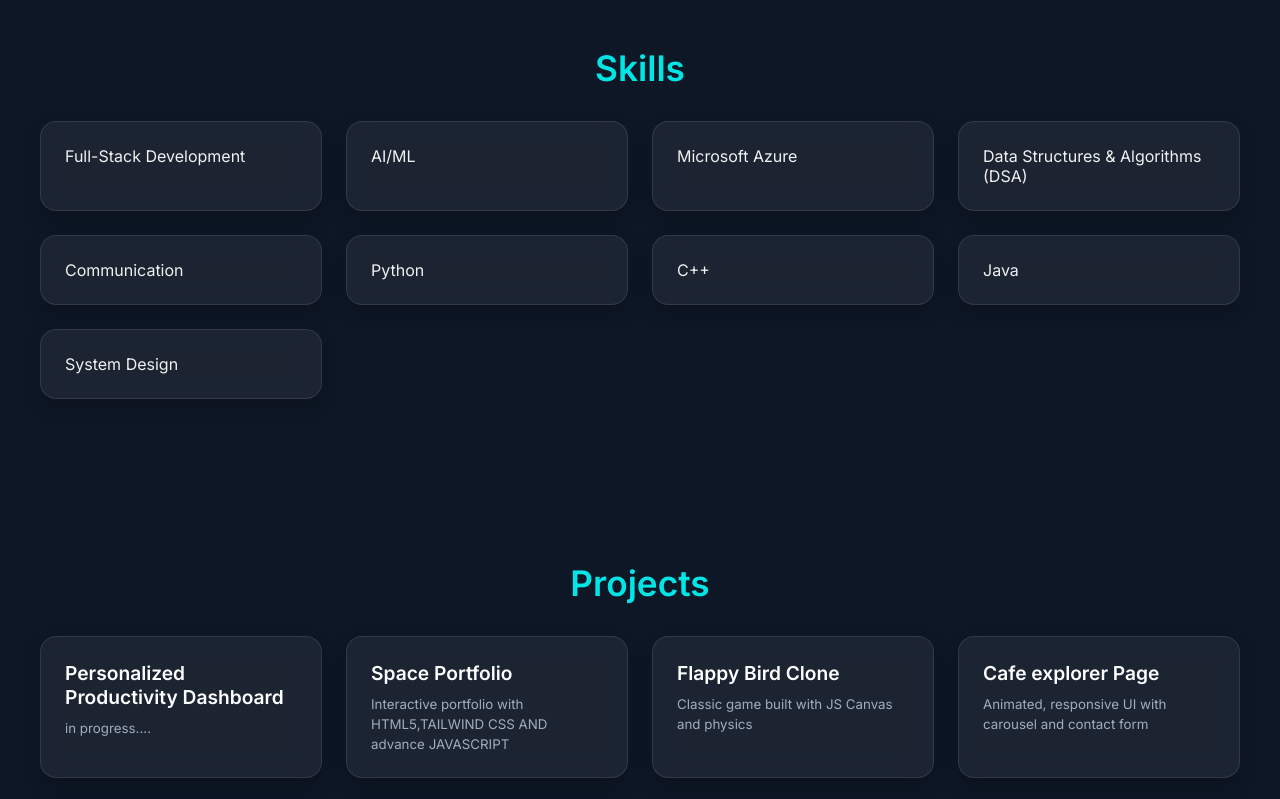
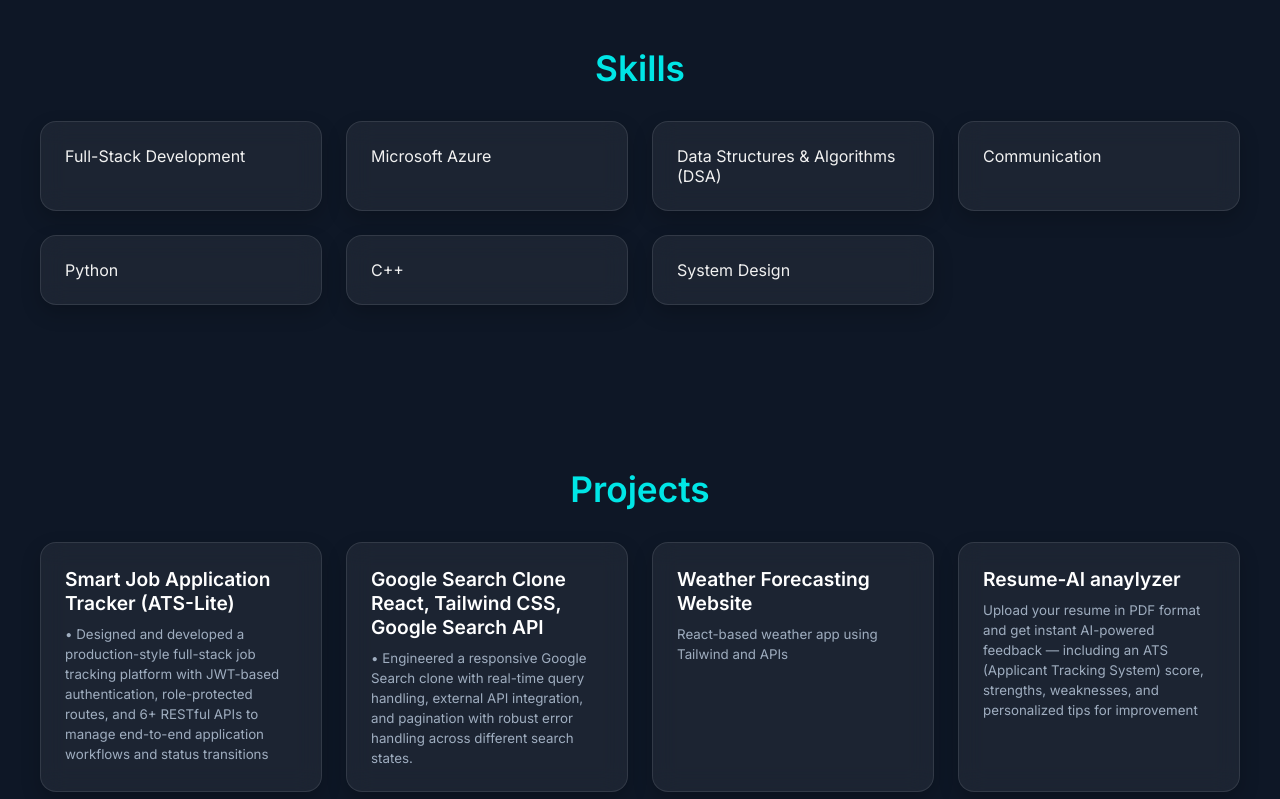
Before and after one commit to suhani2406/for-linkdin, a website: page index.html in a window 1280 px wide. Shown: the part 1080-1879 px from the top of the page. Drawn offline with nearby package versions, Linux system fonts and the light colour scheme.

Commit message:
Fix skills rendering and clean portfolio JS

```diff
--- a/index.html
+++ b/index.html
@@ -225,7 +225,7 @@
   <section class="section" id="achievements" data-aos="fade-up">
     <h3>Achievements</h3>
     <div class="text-block">
-      - Solved 250+ LeetCode problems (focused on DSA, Trees, Graphs, DP).<br>
+      - Solved 300+ LeetCode problems (focused on DSA, Trees, Graphs, DP).<br>
       - Certified in Java, CSS, and AI (HackerRank).<br>
       - UI/UX Workshop Coordinator Certificate.<br>
       -Participated in hackathons.<br>
@@ -257,14 +257,12 @@
 
     const skills = [
       "Full-Stack Development",
-      "AI/ML",
       "Microsoft Azure",
       "Data Structures & Algorithms (DSA)",
       "Communication",
       "Python",
       "C++",
-      "Java",
-      "System Design",
+      "System Design ",
 
     ];
     const skillContainer = document.getElementById("skills-container");
@@ -276,10 +274,8 @@
     });
 
     const projects = [
-      { name: "Personalized Productivity Dashboard", desc: "in progress...." },
-      { name: "Space Portfolio", desc: "Interactive portfolio with HTML5,TAILWIND CSS AND advance JAVASCRIPT ", repo: "https://github.com/suhani2406/professional-portfolio" },
-      { name: "Flappy Bird Clone", desc: "Classic game built with JS Canvas and physics" , repo : "https://github.com/suhani2406/Flappy-bird" },
-      { name: "Cafe explorer Page", desc: "Animated, responsive UI with carousel and contact form",repo:"https://github.com/suhani2406/Cognifyz" },
+      { name: "Smart Job Application Tracker (ATS-Lite)", desc: "•	Designed and developed a production-style full-stack job tracking platform with JWT-based authentication, role-protected routes, and 6+ RESTful APIs to manage end-to-end application workflows and status transitions " },
+      { name: "Google Search Clone React, Tailwind CSS, Google Search API", desc: "•	Engineered a responsive Google Search clone with real-time query handling, external API integration, and pagination with robust error handling across different search states.",repo:"https://github.com/suhani2406/Cognifyz" },
       { name: "Weather Forecasting Website", desc: "React-based weather app using Tailwind and APIs", repo:"https://github.com/suhani2406/Weather-forcasting-from-react" },
       {name : " Resume-AI anaylyzer", desc: "Upload your resume in PDF format and get instant AI-powered feedback — including an ATS (Applicant Tracking System) score, strengths, weaknesses, and personalized tips for improvement", repo: "https://github.com/suhani2406/resume-ai" },
 
```
